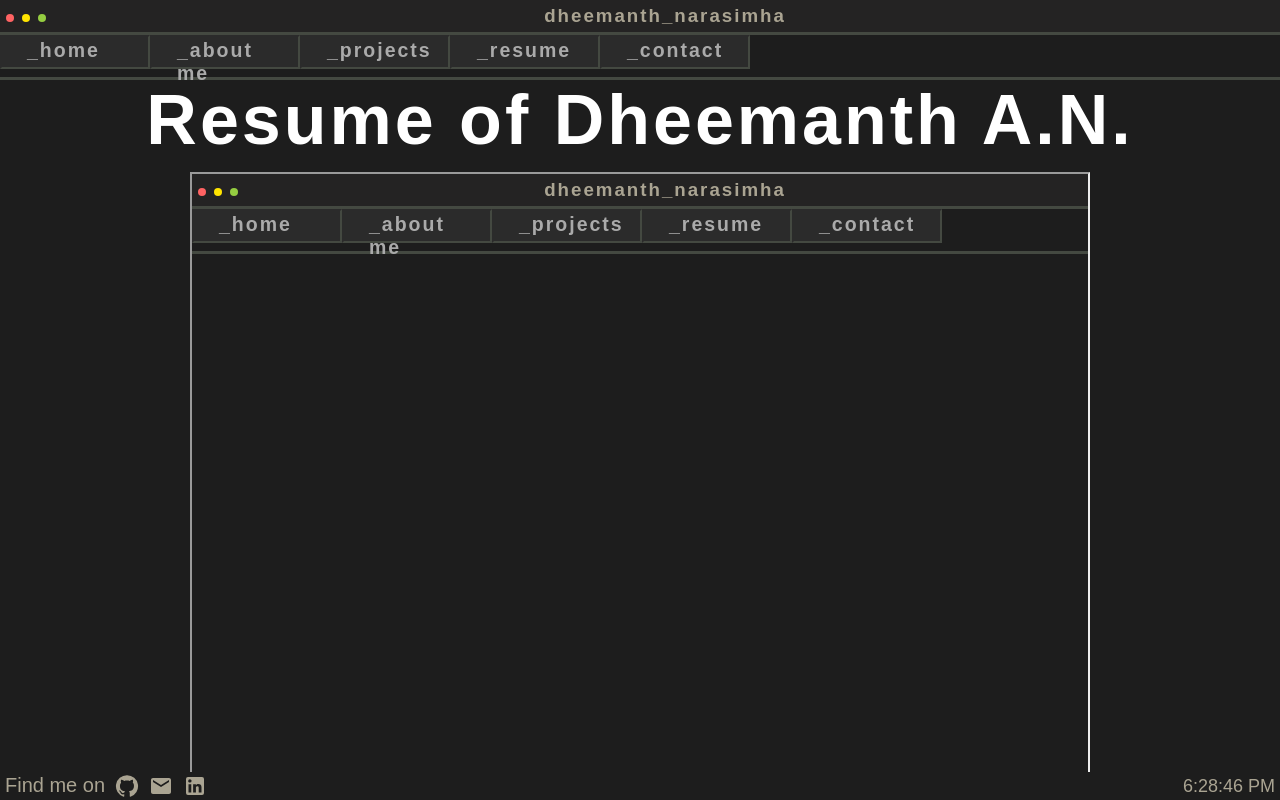
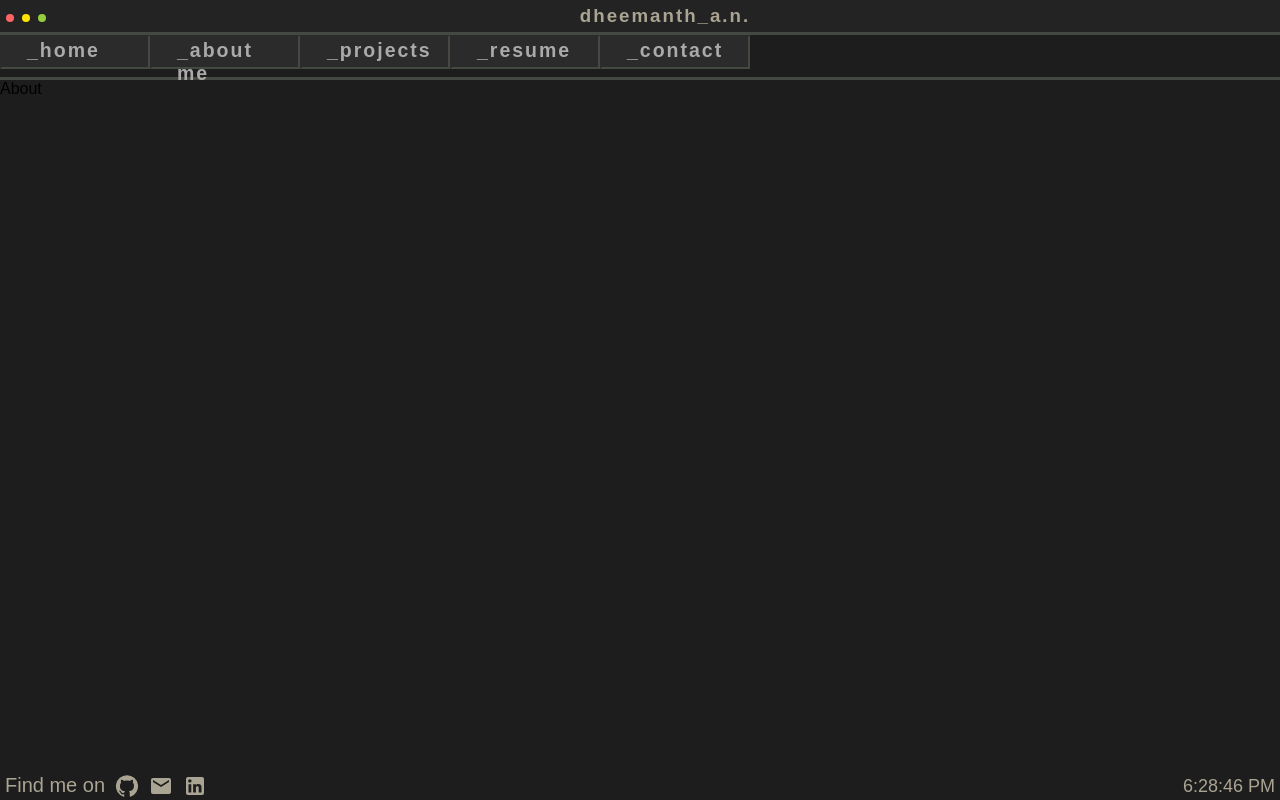
Before and after one commit to dheesimha/portfolio, a React (Create React App) app: page /about in a window 1280 px wide. Shown: the top 800 px of the page. Built offline with nearby package versions, Linux system fonts and the light colour scheme; a web font is replaced by a local one.

Commit message:
Migrate about to resume

```diff
--- a/src/App.js
+++ b/src/App.js
@@ -4,6 +4,7 @@ import Intro from "./components/HomePage/Intro";
 import Contact from "./components/ContactPage/Contact";
 import About from "./components/AboutPage/About";
 import Projects from "./components/Projectss/Projects";
+import Resume from "./components/ResumePage/Resume";
 import "./App.css";
 import { BrowserRouter as Router, Routes, Route } from "react-router-dom";
 
@@ -20,6 +21,7 @@ function App() {
           <Route exact path="/contact" element={<Contact />}></Route>
           <Route exact path="/about" element={<About />}></Route>
           <Route exact path="/projects" element={<Projects />}></Route>
+          <Route exact path="/resume" element={<Resume />}></Route>
         </Routes>
       </Router>
     </div>
--- a/src/components/AboutPage/About.css
+++ /dev/null
@@ -1,16 +0,0 @@
-.about {
-  display: flex;
-  flex-direction: column;
-  align-items: center;
-  justify-content: center;
-}
-
-.resumeTitle {
-  color: white;
-  font-size: 70px;
-  letter-spacing: 3px;
-}
-
-.resume {
-  margin-top: 12px;
-}
--- a/src/components/AboutPage/About.js
+++ b/src/components/AboutPage/About.js
@@ -1,21 +1,7 @@
-import "./About.css";
 import React from "react";
-import resume from "../../assets/files/dheemanth_an_resume_latest.pdf";
 
 function About() {
-  return (
-    <div className="about">
-      <h1 className="resumeTitle">Resume of Dheemanth A.N.</h1>
-
-      <iframe
-        className="resume"
-        title="resume"
-        src={resume}
-        width="900px"
-        height="800px"
-      ></iframe>
-    </div>
-  );
+  return <div>About</div>;
 }
 
 export default About;
--- a/src/components/Header/TabContainer.js
+++ b/src/components/Header/TabContainer.js
@@ -77,12 +77,14 @@ function TabContainer() {
         </div>
       </Link>
 
+      <Link to="/resume">
         <div
           className={tab4 ? "active singleTab" : "singleTab"}
           onClick={tab4ClickHandler}
         >
           <h2 className="h2-heading">_resume</h2>
         </div>
+      </Link>
 
       <Link to="/contact">
         <div
--- a/src/components/Header/TopHeader.js
+++ b/src/components/Header/TopHeader.js
@@ -8,7 +8,7 @@ function TopHeader() {
     <div className="topHeader">
       <div className="topHead">
         <Dots />
-        <h3>dheemanth_narasimha</h3>
+        <h3>dheemanth_a.n.</h3>
       </div>
       <TabContainer />
     </div>
--- a/src/components/HomePage/Intro.js
+++ b/src/components/HomePage/Intro.js
@@ -7,7 +7,7 @@ function Intro() {
         <h3>Hello! I am</h3>
 
         <h1>
-          <pre>&nbsp; &nbsp;&nbsp;&nbsp; Dheemanth Narasimha</pre>
+          <pre>&nbsp; &nbsp;&nbsp;&nbsp; Dheemanth A.N.</pre>
         </h1>
         <h2>&nbsp; &nbsp;&nbsp;&nbsp;&nbsp; &nbsp; Full stack Web Developer</h2>
 
--- /dev/null
+++ b/src/components/ResumePage/Resume.css
@@ -0,0 +1,16 @@
+.resume-section {
+  display: flex;
+  flex-direction: column;
+  align-items: center;
+  justify-content: center;
+}
+
+.resumeTitle {
+  color: white;
+  font-size: 70px;
+  letter-spacing: 3px;
+}
+
+.resume {
+  margin-top: 12px;
+}
--- /dev/null
+++ b/src/components/ResumePage/Resume.js
@@ -0,0 +1,21 @@
+import "./Resume.css";
+import React from "react";
+import resume from "../../assets/files/dheemanth_an_resume_latest.pdf";
+
+function Resume() {
+  return (
+    <div className="resume-section">
+      <h1 className="resumeTitle">Resume of Dheemanth A.N.</h1>
+
+      <iframe
+        className="resume"
+        title="resume"
+        src={resume}
+        width="900px"
+        height="800px"
+      ></iframe>
+    </div>
+  );
+}
+
+export default Resume;
```
Lines whose indentation alone changed are shown as unchanged.
